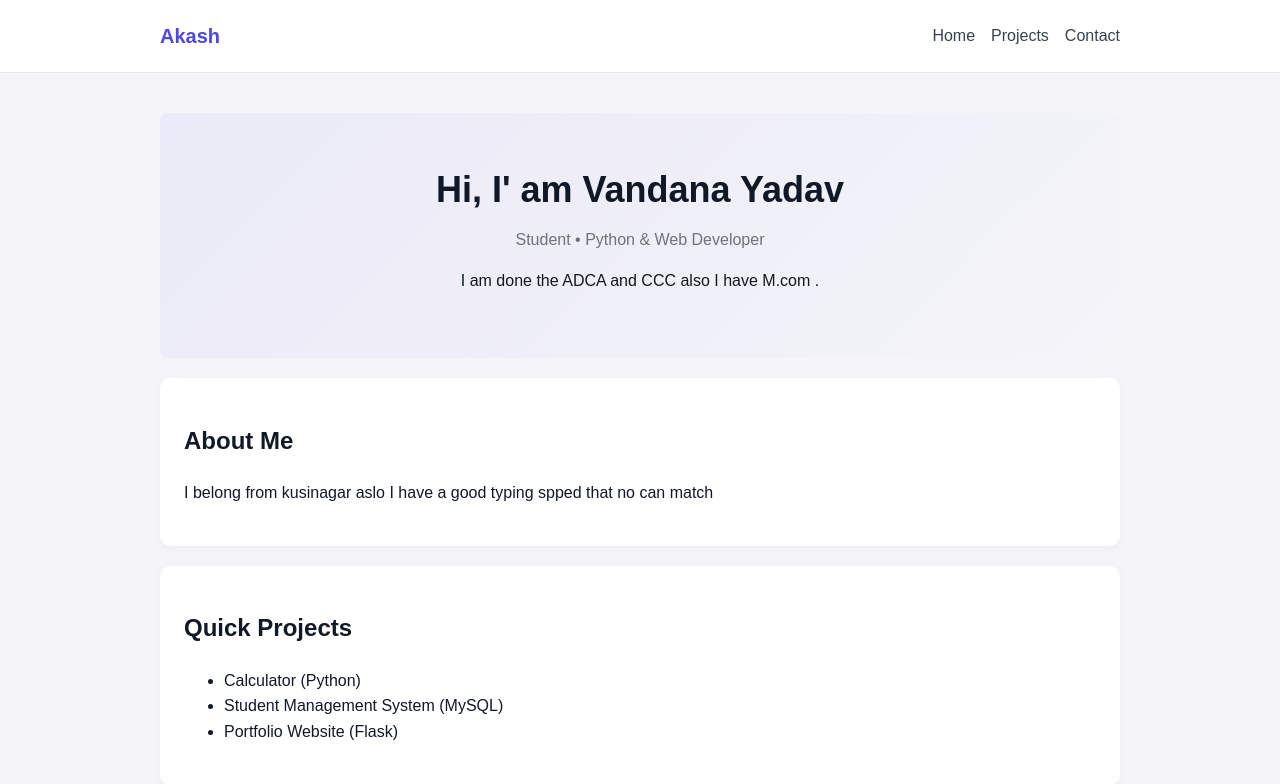
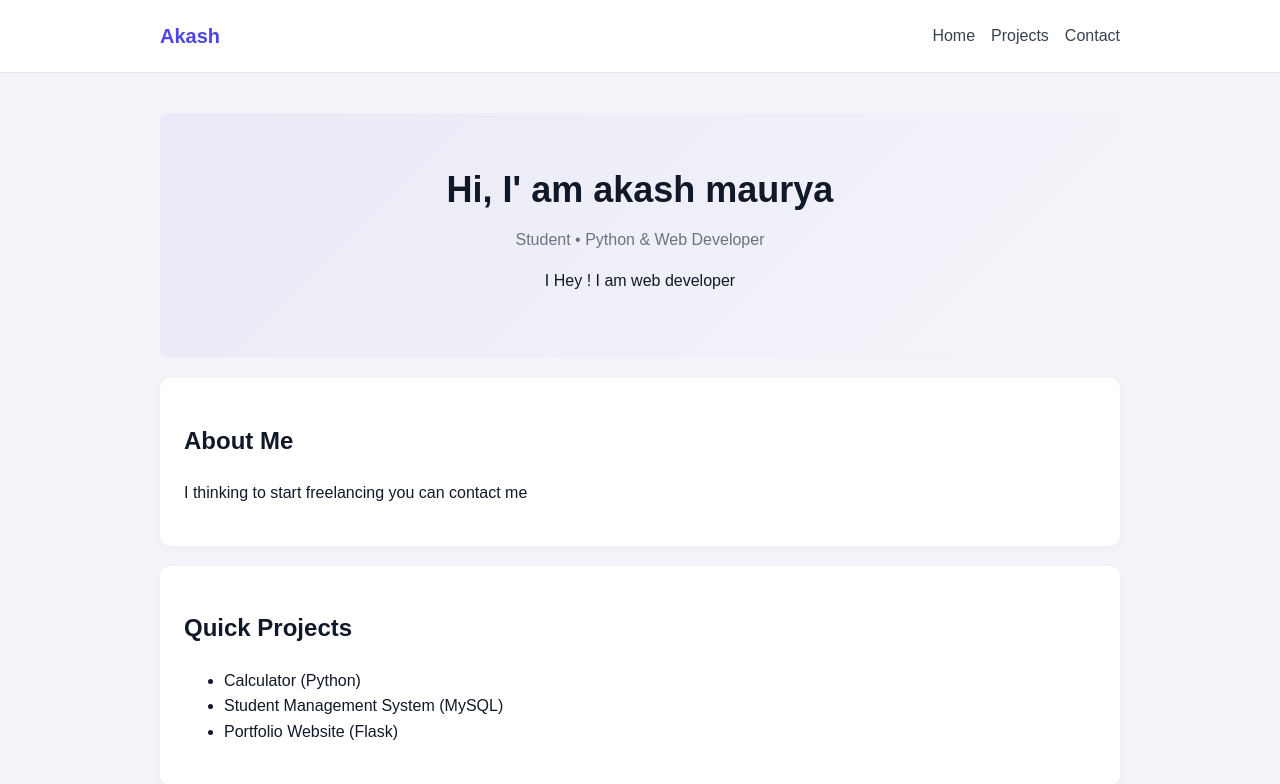
Before and after one commit to AkashCoderbyte/flask-portfolio, a Flask app: page / in a window 1280 px wide. Shown: the top 784 px of the page. Run offline with Flask 3, Linux system fonts and the light colour scheme.

Commit message:
Update introduction and about sections in index.html

```diff
--- a/AKKA/templates/index.html
+++ b/AKKA/templates/index.html
@@ -2,14 +2,14 @@
 {% block title %}Home — Shristi Gupta{% endblock %}
 {% block content %}
 <header class="hero">
-  <h1>Hi, I' am Vandana Yadav</h1>
+  <h1>Hi, I' am akash maurya </h1>
   <p class="lead">Student • Python & Web Developer</p>
-  <p>I am done the ADCA and CCC also I have M.com .</p>
+  <p>I Hey ! I am web developer </p>
 </header>
 
 <section class="about card">
   <h2>About Me</h2>
-  <p>I belong from kusinagar aslo I have a good typing spped that no can match </p>
+  <p>I thinking to start freelancing you can contact me  </p>
 </section>
 
 <section class="projects card">
```
